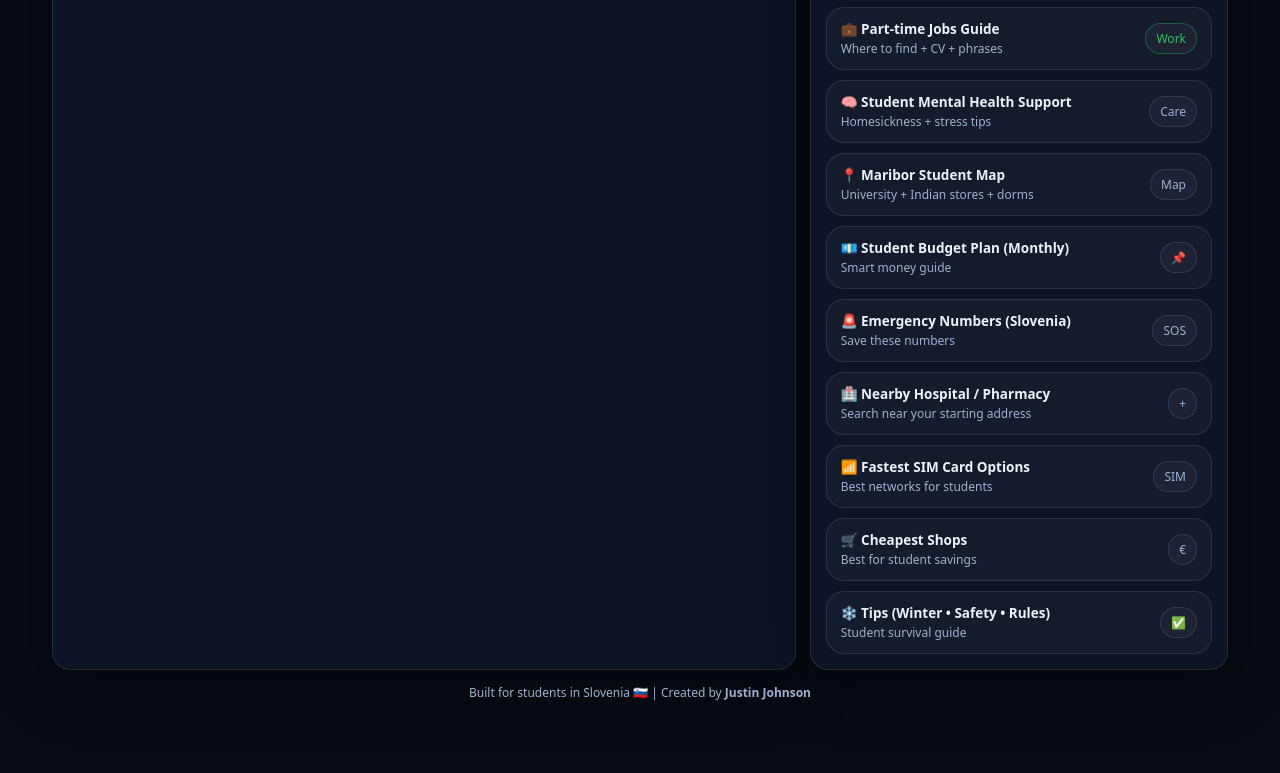
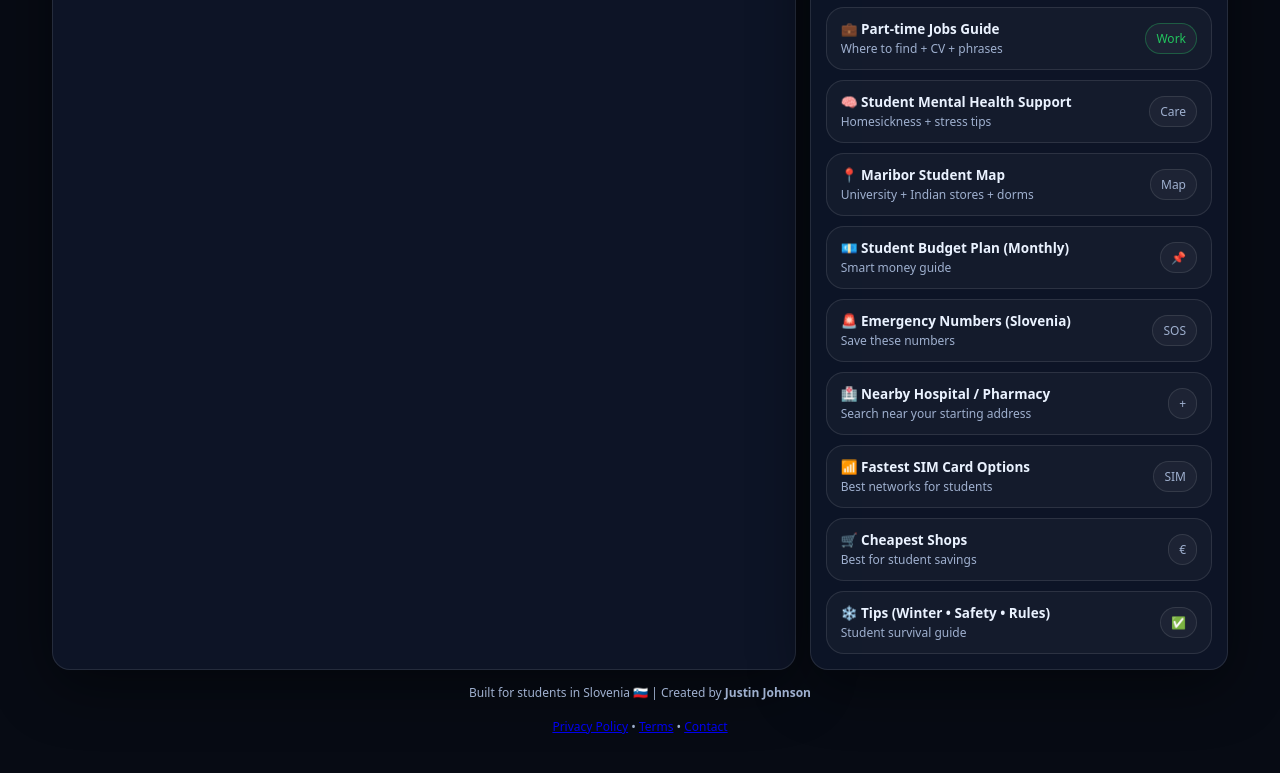
Before and after one commit to justi123/Student-Slovenia, a plain HTML site: page index.html in a window 1280 px wide. Shown: the part 868-1641 px from the top of the page. Drawn offline with Linux system fonts and the light colour scheme.

Commit message:
Update index.html

```diff
--- a/index.html
+++ b/index.html
@@ -1347,10 +1347,13 @@
       </aside>
 
     </div>
-
-    <footer>
-      Built for students in Slovenia 🇸🇮 | Created by <b>Justin Johnson</b>
-    </footer>
+<footer>
+  Built for students in Slovenia 🇸🇮 | Created by <b>Justin Johnson</b><br/><br/>
+  <a href="privacy-policy.html">Privacy Policy</a> •
+  <a href="terms.html">Terms</a> •
+  <a href="contact.html">Contact</a>
+</footer>
+
   </div>
 
   <!-- ✅ Floating Quick Menu Buttons -->
```
